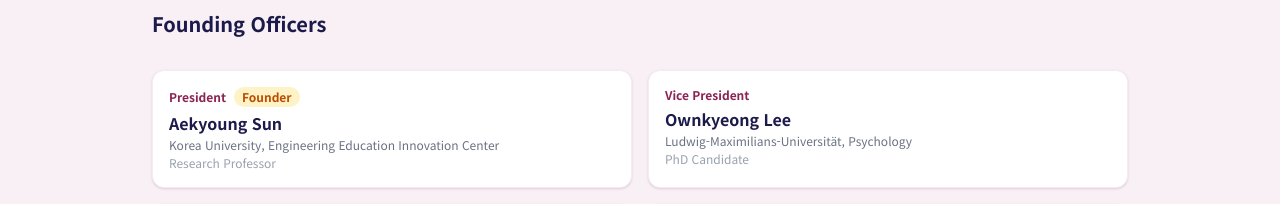
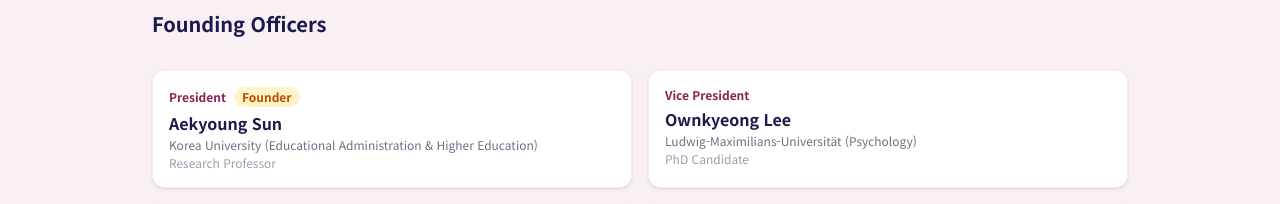
Before and after one commit to aekyoung21-ai/kmss-website, a Next.js app: page /en in a window 1280 px wide. Shown: the part 1180-1384 px from the top of the page. Built offline with nearby package versions, Linux system fonts and the light colour scheme.

Commit message:
fix: 영문 임원진 소속 전공 괄호 표기 통일

```diff
--- a/app/en/page.tsx
+++ b/app/en/page.tsx
@@ -9,8 +9,8 @@ export const metadata: Metadata = {
 };
 
 const executivesEn = [
-  { role: "President", name: "Aekyoung Sun", org: "Korea University, Engineering Education Innovation Center", position: "Research Professor" },
-  { role: "Vice President", name: "Ownkyeong Lee", org: "Ludwig-Maximilians-Universität, Psychology", position: "PhD Candidate" },
+  { role: "President", name: "Aekyoung Sun", org: "Korea University (Educational Administration & Higher Education)", position: "Research Professor" },
+  { role: "Vice President", name: "Ownkyeong Lee", org: "Ludwig-Maximilians-Universität (Psychology)", position: "PhD Candidate" },
   { role: "Auditor", name: "Rey Jeong", org: "California State University, Sacramento (Studio Art)", position: "Assistant Professor" },
   { role: "Auditor", name: "Sunmi Jin", org: "Indiana University Bloomington (Higher Education)", position: "PhD ABD" },
 ];
```
